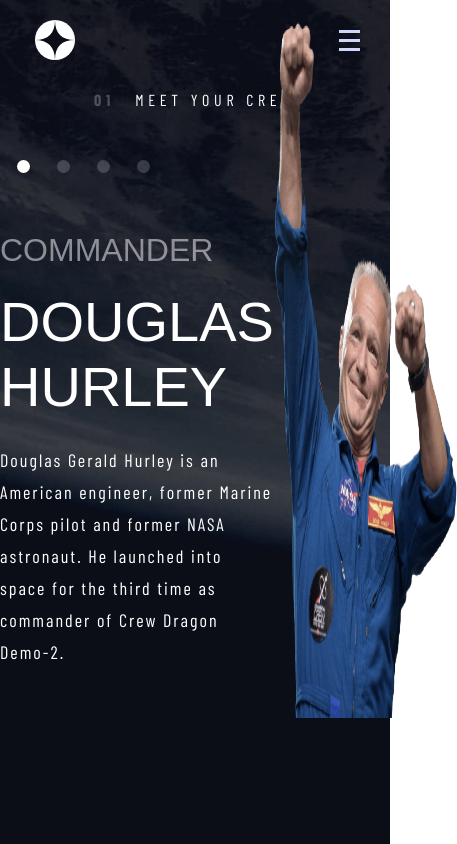
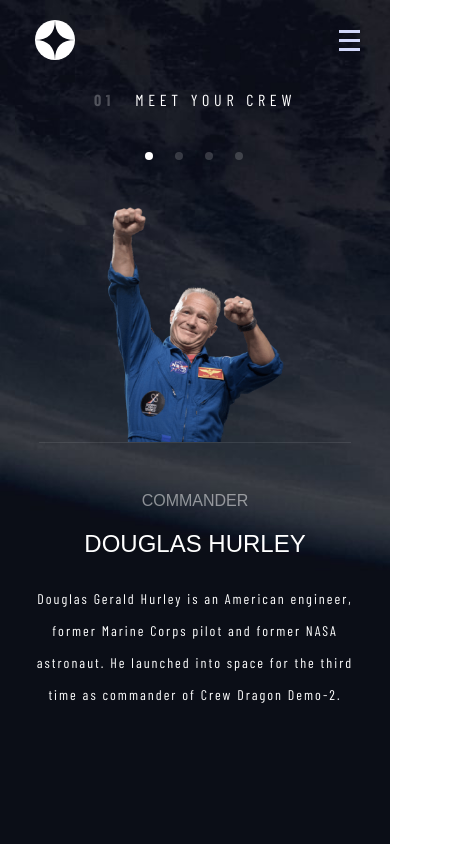
Before and after one commit to Tim-jn/space-tourism, a React (Create React App) app: page /crew in a window 390 px wide. Shown: the whole page, 457 px wide, since content can reach past the window. Built offline with nearby package versions, Linux system fonts and the light colour scheme; a web font is replaced by a local one.

Commit message:
added responsive design

```diff
--- a/src/Components/Crew/crewContent.css
+++ b/src/Components/Crew/crewContent.css
@@ -1,6 +1,7 @@
 .crewSection {
   display: flex;
   justify-content: space-evenly;
+  width: 100%;
 }
 
 .crewTextContent {
@@ -41,3 +42,73 @@
   max-height: 712px;
   margin-top: -160px;
 }
+
+@media screen and (max-width: 1025px) {
+  .crewSection {
+    flex-direction: column;
+    justify-content: center;
+    align-items: center;
+  }
+
+  .crewFunction {
+    font-size: 24px;
+  }
+
+  .crewName {
+    font-size: 40px;
+  }
+
+  .crewDescription {
+    font-size: 14px;
+  }
+
+  .crewTextContent {
+    text-align: center;
+  }
+
+  .crewImage {
+    margin-top: 0;
+    height: 580px;
+    width: 440px;
+  }
+}
+
+@media screen and (max-width: 600px) {
+  .crewSection {
+    flex-direction: column-reverse;
+  }
+
+  .crewFunction {
+    font-size: 16px;
+  }
+
+  .crewName {
+    font-size: 24px;
+  }
+
+  .crewTextContent {
+    text-align: center;
+  }
+
+  .crewImage {
+    margin-top: 40px;
+    height: 235px;
+    width: 177px;
+    position: relative;
+  }
+
+  .crewTextContent {
+    max-width: 327px;
+    width: 90%;
+  }
+
+  .crewTextContent::before {
+    content: '';
+    background: rgba(255, 255, 255, 0.089);
+    height: 1px;
+    width: 80%;
+    position: absolute;
+    top: 442px;
+    left: 10%;
+  }
+}
--- a/src/Pages/Crew/crew.css
+++ b/src/Pages/Crew/crew.css
@@ -44,3 +44,18 @@
 .crewMember-active::marker {
   color: #fff;
 }
+
+@media screen and (max-width: 1025px) {
+
+  .listSlides {
+    justify-content: center;
+    margin-left: 35px;
+    gap: 30px;
+  }
+
+  .crewMember::marker,
+  .crewMember-active::marker {
+    font-size: 25px;
+
+  }
+}
```
